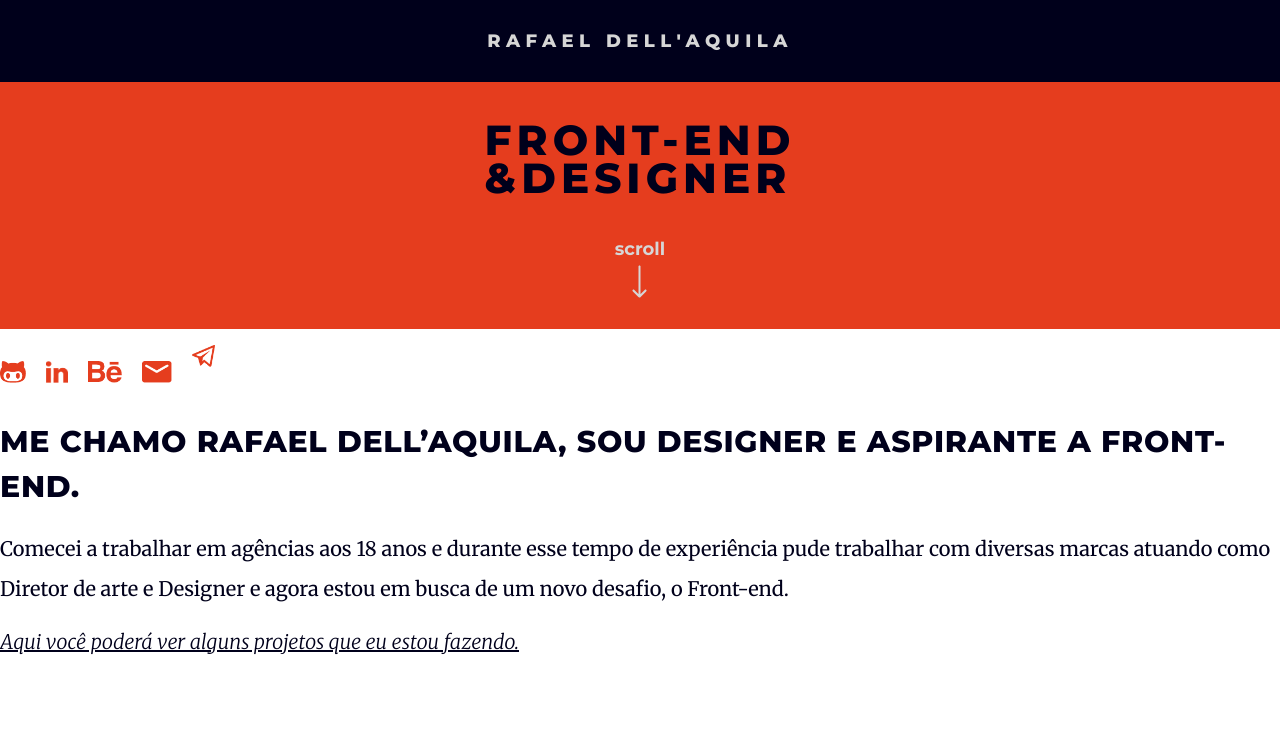
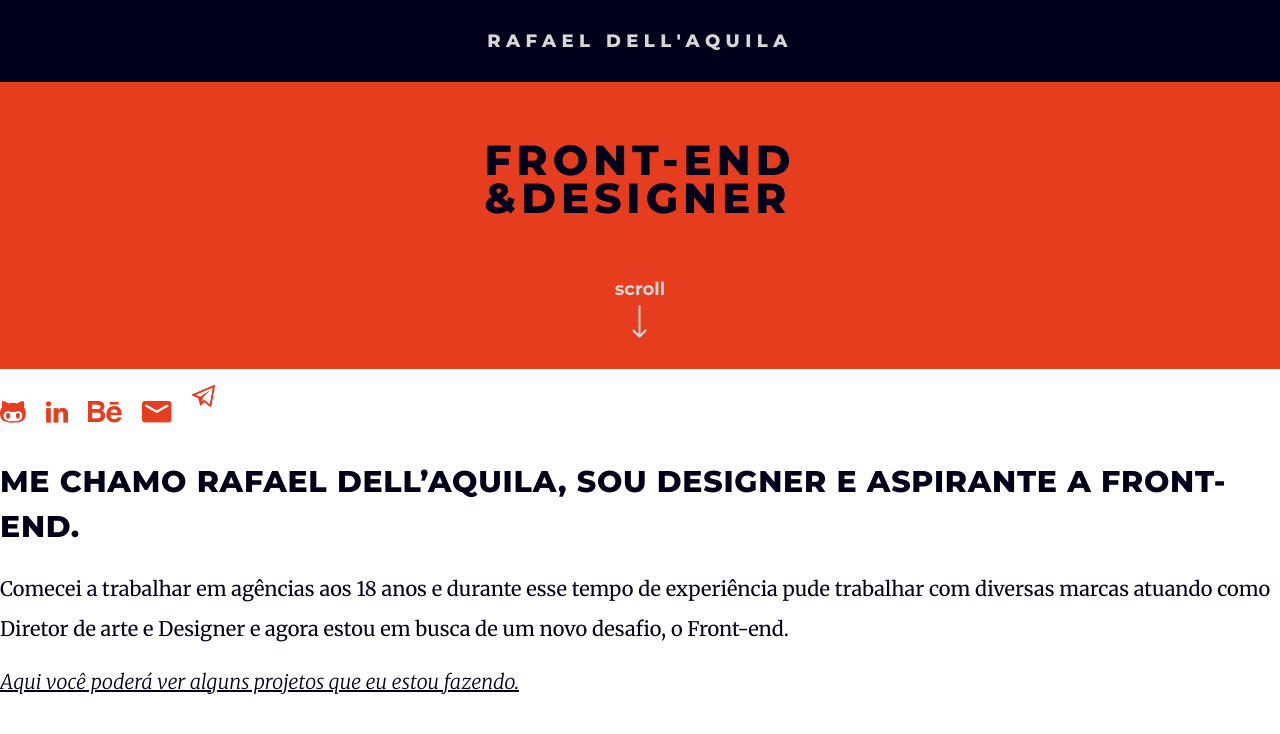
Before and after one commit to rafaeldellaquila/rafaeldellaquila.github.io, a React (Create React App) app: page / in a window 1280 px wide. Shown: the top 734 px of the page. Built offline with nearby package versions, Linux system fonts and the light colour scheme.

Commit message:
:recycle: padding refactor

```diff
--- a/src/component/BannerHome/styles.css
+++ b/src/component/BannerHome/styles.css
@@ -3,9 +3,9 @@
   display: flex;
   flex-flow: column nowrap;
   align-items: center;
-  padding: var(--space-med) 0 var(--space-min) 0;
+  padding: var(--space-big) 0 var(--space-min) 0;
 }
 
 .banner-home > .banner-title {
-  margin-bottom: var(--space-med);
+  margin-bottom: var(--space-big);
 }
```
